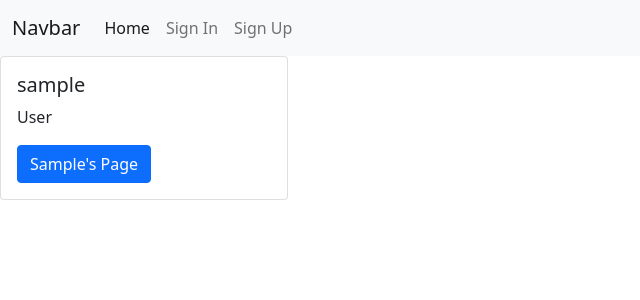
After one commit to slakr-tech/slakr, a Flask app: template templates/search.html in a window 1280 px wide. The commit adds this page. Shown: the top 300 px of the page, without its empty margins (0-640 px from the left). Run offline with Flask 2, Linux system fonts and the light colour scheme; the template is opened without the code that fills it: most values are stand-ins (such as "Sample title", 1, 10 or a date in 2020).

Commit message:
added search

```diff
--- a/templates/base.html
+++ b/templates/base.html
@@ -29,6 +29,10 @@
               <li class="nav-item">
                 <a class="nav-link" href="{{ url_for('signout') }}">Sign Out</a>
               </li>
+                <form action="{{ url_for('user.search') }}" method="get" class="d-flex">
+                    <input name="q" class="form-control me-2" type="search" placeholder="Search" aria-label="Search">
+                    <input class="btn btn-outline-success" type="submit" value="Search">
+                </form>
               {% endif %}
             </ul>
           </div>
--- a/templates/index.html
+++ b/templates/index.html
@@ -9,11 +9,6 @@
 <h1>Welcome to Chatre!</h1>
 <h2>Hello {{ user.first_name.title() }}</h2>
 
-<form action="#" method="post">
-    <input type="text" name="search_q" id="search_q_input">
-    <input type="submit" value="Search">
-</form>
-
 {% else %}
 
 <h1>CHATRE!</h1>
--- a/templates/other_user.html
+++ b/templates/other_user.html
@@ -2,5 +2,5 @@
 {% block title %} {{ other_user.username }} {% endblock %}
 
 {% block content %}
-<p>{{ other_user.fullname.title() }}</p>
+<p>{{ other_user.fullname.title() }}'s Page</p>
 {% endblock %}
--- /dev/null
+++ b/templates/search.html
@@ -0,0 +1,21 @@
+{% extends 'base.html' %}
+
+{% block title %} Search results for {{ user_search }} {% endblock %}
+
+{% block content %}
+
+{% for result in results %}
+
+<div class="userResult">
+    <div class="card" style="width: 18rem;">
+        <div class="card-body">
+            <h5 class="card-title">{{ result.username }}</h5>
+            <p class="card-text">{{ result.fullname.title() }}</p>
+            <a href="{{ url_for('user.specific_user_page', username=result.username) }}" class="btn btn-primary">{{ result.first_name.title() }}'s Page</a>
+        </div>
+    </div>
+</div>
+
+{% endfor %}
+
+{% endblock %}
```
Also changed, not shown: blueprints/other_user.py (+19 -2 lines), database.py (+11 -1 lines).
